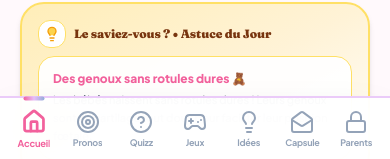
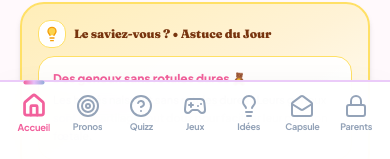
Before and after one commit to celiamen92240/siteliza, a React (Vite) app in the folder frontend/: page / in a window 390 px wide. Shown: the part 683-842 px from the top of the page. Built offline with nearby package versions, Linux system fonts and the light colour scheme; no server answers; a web font is replaced by a local one.

Commit message:
Liza: Espace et safe-area sous les logos du bas pour eviter de coller a l'ecran mobile

```diff
--- a/frontend/src/components/BottomNav.jsx
+++ b/frontend/src/components/BottomNav.jsx
@@ -13,8 +13,8 @@ export default function BottomNav({ currentTab, setTab }) {
   ];
 
   return (
-    <nav className="fixed bottom-0 left-0 right-0 max-w-[440px] mx-auto bg-white/95 backdrop-blur-xl border-t-2 border-[#E7BEF8]/80 px-2 py-2 z-50 shadow-2xl">
-      <div className="flex items-center justify-between gap-0.5">
+    <nav className="fixed bottom-0 left-0 right-0 max-w-[440px] mx-auto bg-white/95 backdrop-blur-xl border-t-2 border-[#E7BEF8]/80 px-2 pt-2 pb-6 z-50 shadow-2xl">
+      <div className="flex items-center justify-around gap-0.5">
         {navItems.map((item) => {
           const Icon = item.icon;
           const isActive = currentTab === item.id;
@@ -22,7 +22,7 @@ export default function BottomNav({ currentTab, setTab }) {
             <button
               key={item.id}
               onClick={() => setTab(item.id)}
-              className={`flex flex-col items-center justify-center py-1 px-1.5 rounded-2xl transition-all relative cursor-pointer flex-1 min-w-0 ${
+              className={`flex flex-col items-center justify-center py-1 px-1 rounded-2xl transition-all relative cursor-pointer flex-1 min-w-0 ${
                 isActive
                   ? 'text-[#F2619C] font-black scale-105'
                   : 'text-slate-400 hover:text-[#93ABD9] font-medium'
--- a/frontend/src/components/MobileShell.jsx
+++ b/frontend/src/components/MobileShell.jsx
@@ -36,7 +36,7 @@ export default function MobileShell({ children }) {
         </div>
 
         {/* Dynamic content scroll area */}
-        <main className="flex-1 pb-24 overflow-y-auto">
+        <main className="flex-1 pb-32 overflow-y-auto">
           {children}
         </main>
       </div>
```
Also changed, not shown: 5 other files (tests, documents, lock files or other folders).
